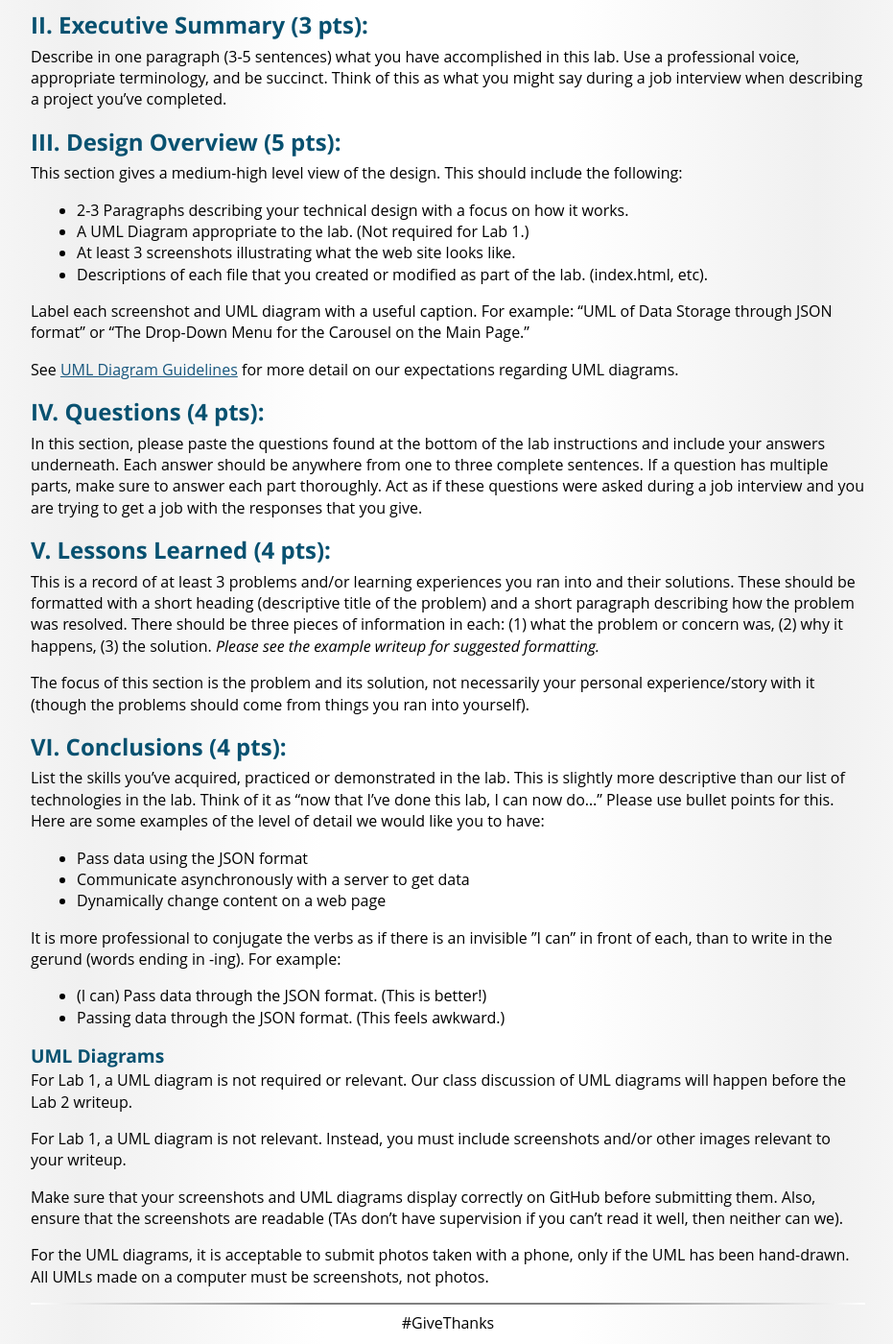
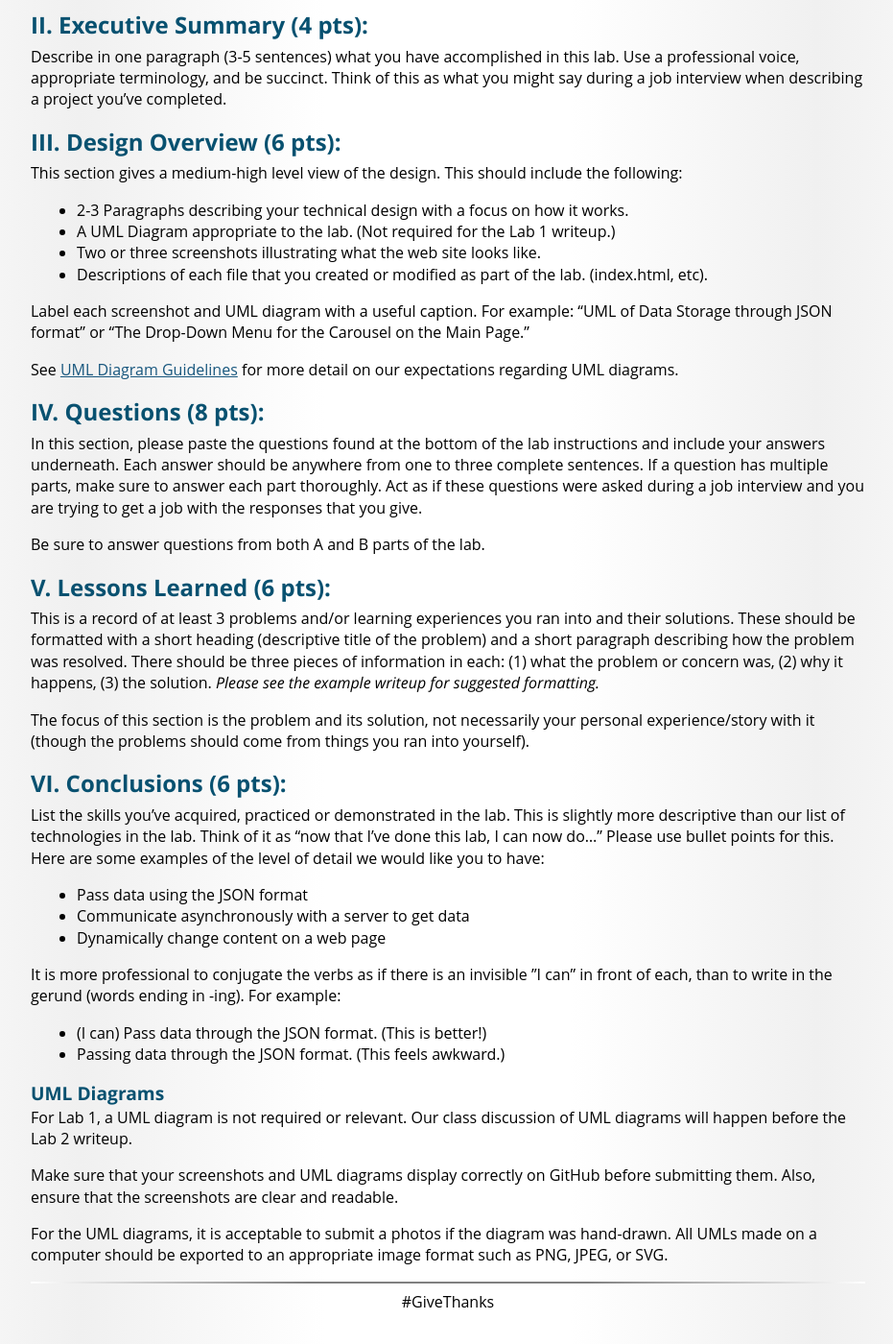
Before and after one commit to BYU-ITC-210/BYU-ITC-210.github.io, a Jekyll site: the page built from LabWriteupInstructions.md, in a window 1280 px wide and 1400 px high, scrolled down 729 px. Shown: the whole window at 96% size, without its empty margins (173-1104 px from the left). Built offline with Jekyll 4.4.1, drawn with Linux system fonts in a browser that asks for light colours; some web fonts are replaced; after the commit the page ends 2106 px from its top, so only the background shows below that; some of the changed text lies outside the part shown.

Commit message:
Update point values.

```diff
--- a/LabWriteupInstructions.md
+++ b/LabWriteupInstructions.md
@@ -23,33 +23,35 @@ Name, Date, and Lab Title
 
 If this section is missing or incomplete, you will receive a 0 on the write-up until it is fixed. No late penalties will be applied.
 
-## II. Executive Summary (3 pts):
+## II. Executive Summary (4 pts):
 
 Describe in one paragraph (3-5 sentences) what you have accomplished in this lab. Use a professional voice, appropriate terminology, and be succinct. Think of this as what you might say during a job interview when describing a project you've completed.
 
-## III. Design Overview (5 pts):
+## III. Design Overview (6 pts):
 
 This section gives a medium-high level view of the design. This should include the following:
 * 2-3 Paragraphs describing your technical design with a focus on how it works.
-* A UML Diagram appropriate to the lab. (Not required for Lab 1.)
-* At least 3 screenshots illustrating what the web site looks like.
+* A UML Diagram appropriate to the lab. (Not required for the Lab 1 writeup.)
+* Two or three screenshots illustrating what the web site looks like.
 * Descriptions of each file that you created or modified as part of the lab. (index.html, etc).
 
 Label each screenshot and UML diagram with a useful caption. For example: "UML of Data Storage through JSON format" or "The Drop-Down Menu for the Carousel on the Main Page."
 
 See [UML Diagram Guidelines](UmlDiagrams) for more detail on our expectations regarding UML diagrams.
 
-## IV. Questions (4 pts):
+## IV. Questions (8 pts):
 
 In this section, please paste the questions found at the bottom of the lab instructions and include your answers underneath. Each answer should be anywhere from one to three complete sentences. If a question has multiple parts, make sure to answer each part thoroughly. Act as if these questions were asked during a job interview and you are trying to get a job with the responses that you give.
 
-## V. Lessons Learned (4 pts):
+Be sure to answer questions from both A and B parts of the lab.
+
+## V. Lessons Learned (6 pts):
 
 This is a record of at least 3 problems and/or learning experiences you ran into and their solutions. These should be formatted with a short heading (descriptive title of the problem) and a short paragraph describing how the problem was resolved. There should be three pieces of information in each: (1) what the problem or concern was, (2) why it happens, (3) the solution. *Please see the example writeup for suggested formatting.*
 
 The focus of this section is the problem and its solution, not necessarily your personal experience/story with it (though the problems should come from things you ran into yourself).
 
-## VI. Conclusions (4 pts):
+## VI. Conclusions (6 pts):
 
 List the skills you've acquired, practiced or demonstrated in the lab. This is slightly more descriptive than our list of technologies in the lab. Think of it as “now that I’ve done this lab, I can now do…” Please use bullet points for this. Here are some examples of the level of detail we would like you to have:
 
@@ -66,8 +68,6 @@ It is more professional to conjugate the verbs as if there is an invisible "I c
 
 For Lab 1, a UML diagram is not required or relevant. Our class discussion of UML diagrams will happen before the Lab 2 writeup.
 
-For Lab 1, a UML diagram is not relevant. Instead, you must include screenshots and/or other images relevant to your writeup.
+Make sure that your screenshots and UML diagrams display correctly on GitHub before submitting them. Also, ensure that the screenshots are clear and readable.
 
-Make sure that your screenshots and UML diagrams display correctly on GitHub before submitting them. Also, ensure that the screenshots are readable (TAs don’t have supervision if you can’t read it well, then neither can we).
-
-For the UML diagrams, it is acceptable to submit photos taken with a phone, only if the UML has been hand-drawn. All UMLs made on a computer must be screenshots, not photos.
+For the UML diagrams, it is acceptable to submit a photos if the diagram was hand-drawn. All UMLs made on a computer should be exported to an appropriate image format such as PNG, JPEG, or SVG.
```
Also changed, not shown: other parts of LabWriteupInstructions.md (+1 -1 lines).
